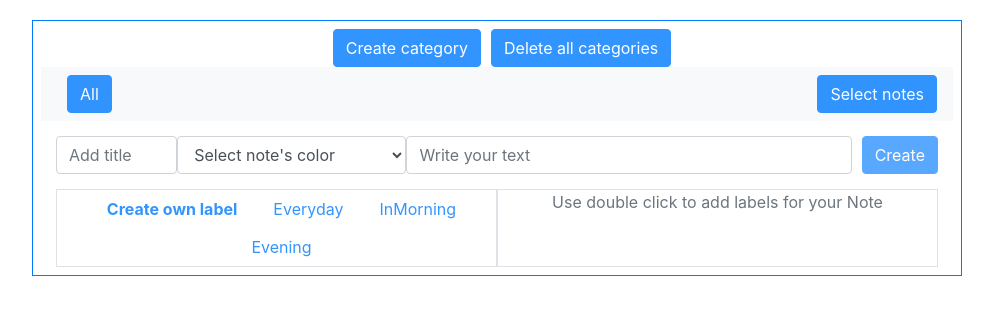
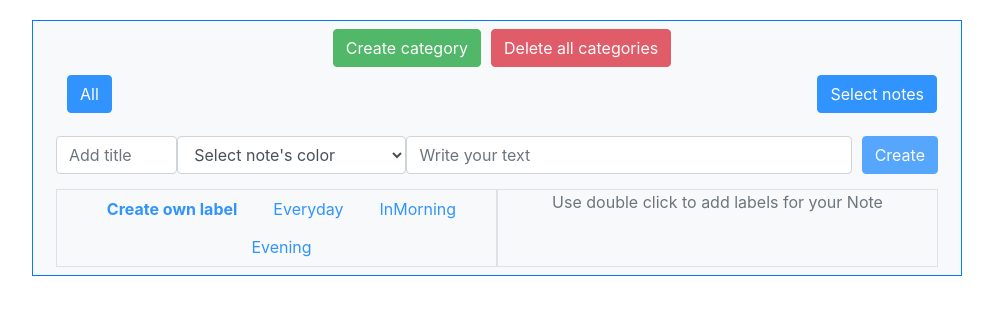
Before and after one commit to NikitaListopad/React-Notes, a React (Create React App) app: page / in a window 1280 px wide. Shown: the top 314 px of the page, without its empty margins (143-1136 px from the left). Built offline with nearby package versions, Linux system fonts and the light colour scheme.

Commit message:
Already finished

```diff
--- a/src/components/elements/navbar.js
+++ b/src/components/elements/navbar.js
@@ -58,7 +58,7 @@ export const Navbar = props => {
                                         <Link to='/'>
                                             <Button
                                                 type='button'
-                                                className=''
+                                                className='btn btn-danger'
                                                 onClick={props.onDeleteCategoryClick}
                                                 text={props.selectButtonText}
                                             />
--- a/src/components/forms/createNoteForm.js
+++ b/src/components/forms/createNoteForm.js
@@ -66,7 +66,7 @@ export const CreateNoteForm = props => {
                                 text={props.text}
                         />
                     </div>
-                    {!props.createWindow ?
+                    {!props.createWindow  && !props.editMode?
                         <div className='d-flex w-100'>
                             <div className='container-md border'>
                                 <Button
@@ -94,7 +94,7 @@ export const CreateNoteForm = props => {
                                         <span className='text-muted'>Use double click to add labels for your Note</span>
                                         :
                                         values.labels.map(label =>
-                                            <span key={label.id}>&ensp;{label.value}</span>
+                                            <span key={label.id} className='text-success'>&ensp;{label.value}</span>
                                         )
                                     }
                                 </>
--- a/src/container/main.js
+++ b/src/container/main.js
@@ -194,16 +194,18 @@ export const Main = () => {
 
     return (
         <>
-            <div className='container w-75 p-2 border border-primary'>
+            <div className='container w-75 p-2 border border-primary bg-light'>
                 {!path ?
                     (
                         <>
                             <Button
                                 text='Create category'
+                                className='btn btn-success'
                                 onClick={onCreateCategoryClick}
                             />
                             <Button
                                 text='Delete all categories'
+                                className='btn btn-danger'
                                 onClick={onDeleteAllCategoriesClick}
                             />
                         </>
@@ -212,6 +214,7 @@ export const Main = () => {
                     (
                         <Button
                             text='Create Subcategory'
+                            className='btn btn-success'
                             onClick={onCreateSubCategoryClick}
                         />
                     )
```
